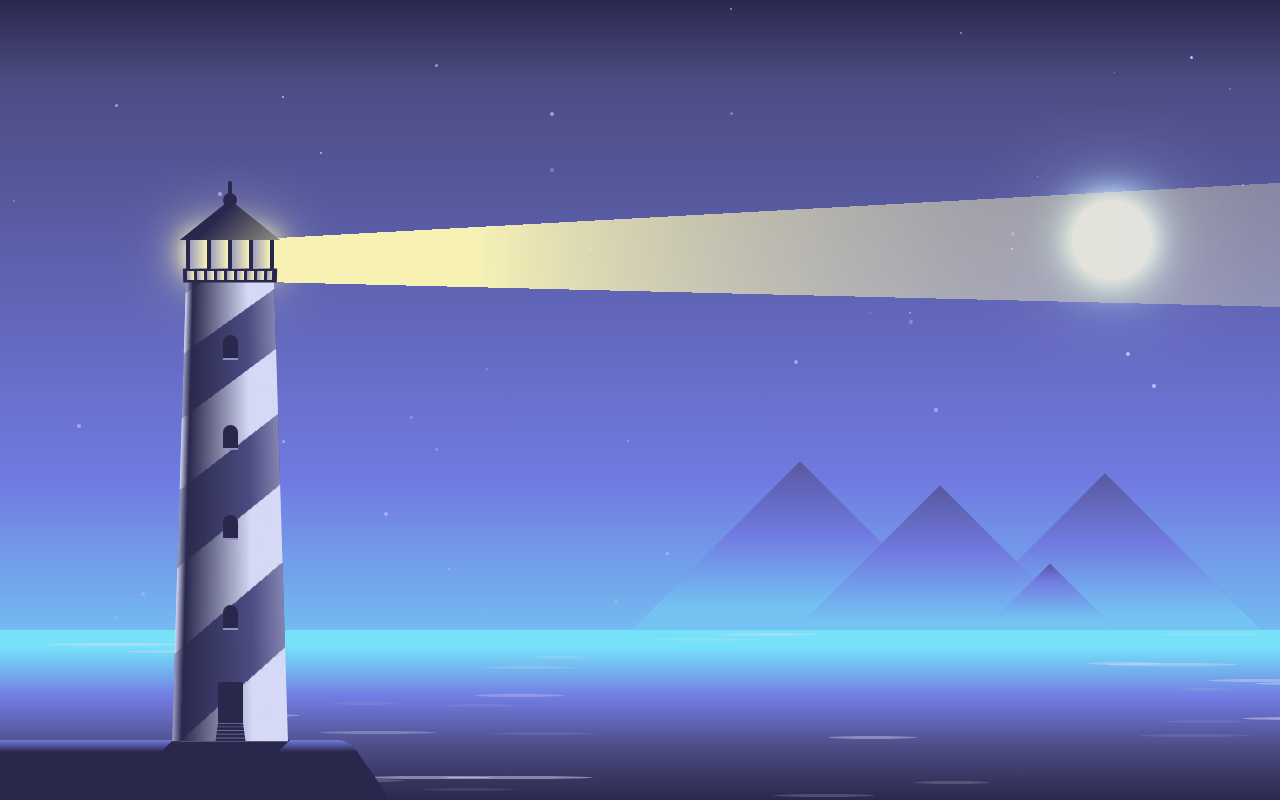
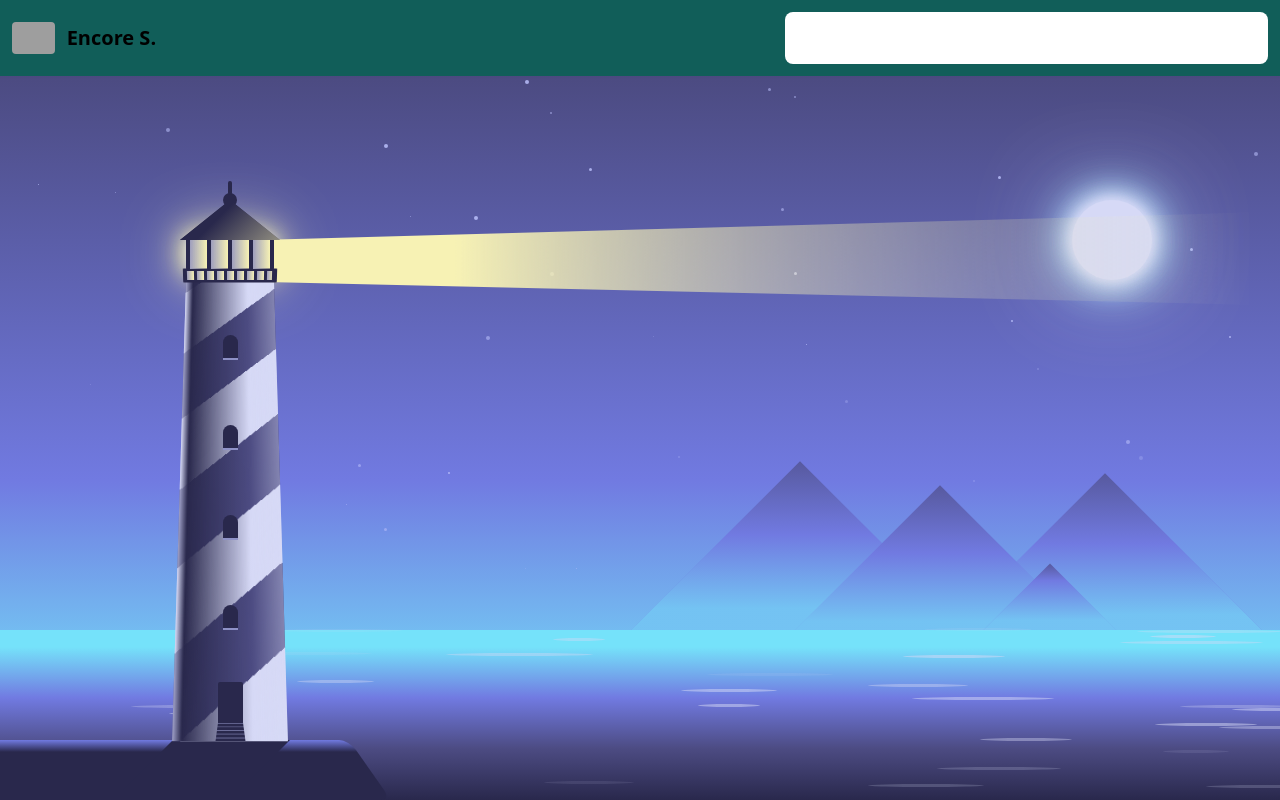
Before and after one commit to encoreshao/pure-CSS-animation, a Next.js app: page /animations/lighthouse in a window 1280 px wide. Built offline with nearby package versions, Linux system fonts and the light colour scheme; grey boxes are pictures that could not be loaded.

Commit message:
feat: add header and adjust page styles

```diff
--- a/pages/_app.tsx
+++ b/pages/_app.tsx
@@ -1,6 +1,7 @@
 import '../styles/globals.css'
 import type { AppProps } from 'next/app'
 import Head from 'next/head'
+import Header from './components/header'
 
 function MyApp({ Component, pageProps }: AppProps) {
 
@@ -10,6 +11,8 @@ function MyApp({ Component, pageProps }: AppProps) {
         <title>Encore S.</title>
         <meta name="description" content="Encore S. Profile - Generated by Tailwind & React" />
       </Head>
+
+      <Header />
       <Component {...pageProps} />
     </>
   )
--- a/pages/animations/lighthouse.tsx
+++ b/pages/animations/lighthouse.tsx
@@ -3,7 +3,13 @@ import { createGlobalStyle } from 'styled-components'
 import styles from '../../styles/animations/lighthouse.module.scss';
 
 const AbsoluteCSS = createGlobalStyle`
-  * {
+  nav {
+	  z-index: 2;
+	  position: absolute;
+    width: 100%;
+  }
+
+  #main div {
 	  position: absolute;
   }
 `
@@ -14,19 +20,19 @@ const Lighthouse = () => {
   const waves = Array.from({length: 30}, (_, i) => i + 1);
 
   return (
-    <div>
+    <div id="main">
       <AbsoluteCSS />
       <div className={styles.scene}>
       <div className={styles.background}>
         <div className={styles.stars}>
-          { stars.map((i, j) => { return <div className={styles.star} /> }) }
+          { stars.map((i) => (<div key={`star-${i}`} className={styles.star} /> )) }
         </div>
         <div className={styles.moon}></div>
         <div className={styles.mountains}>
-          { fours.map((i, j) => { return <div className={styles.mountain} /> }) }
+          { fours.map((i) => (<div key={`mountain-${i}`} className={styles.mountain} /> )) }
         </div>
         <div className={styles.sea}>
-          { waves.map((i, j) => { return <div className={styles.wave} /> }) }
+          { waves.map((i) => (<div key={`wave-${i}`} className={styles.wave} /> )) }
           <div className={styles.boat}>
             <div className={styles.sail}></div>
             <div className={styles.sail}></div>
@@ -56,7 +62,7 @@ const Lighthouse = () => {
             <div className={styles.glow}></div>
           </div>
           <div className={styles.windows}>
-            { fours.map((i, j) => { return <div className={styles.window} /> }) }
+            { fours.map((i) => (<div key={`window-${i}`} className={styles.window} /> )) }
           </div>
           <div className={styles.door}>
             <div className={styles.stairs}></div>
--- a/pages/animations/submarine.tsx
+++ b/pages/animations/submarine.tsx
@@ -1,8 +1,18 @@
+import { createGlobalStyle } from 'styled-components'
 import styles from '../../styles/animations/submarine.module.scss';
+
+const NavAbsoluteCSS = createGlobalStyle`
+  nav {
+	  z-index: 2;
+	  position: absolute;
+    width: 100%;
+  }
+`
 
 const Submarine = () => {
   return (
     <div className={styles.main}>
+      <NavAbsoluteCSS />
       <div className={styles.seaContainer}>
         <div className={styles.submarineContainer}>
           <div className={styles.light}></div>
--- /dev/null
+++ b/pages/components/header.tsx
@@ -0,0 +1,49 @@
+/* eslint-disable react/no-unknown-property */
+
+import Link from "next/link"
+
+/* eslint-disable @next/next/no-img-element */
+const Header = () => {
+  return (
+    <>
+      <nav className="flex items-center justify-between flex-wrap bg-teal-800 p-3">
+        <div className="container flex flex-wrap justify-between items-center mx-auto">
+          <a href="#" className="flex items-center">
+            <img src="https://avatars.githubusercontent.com/u/745929?v=4" className="mr-3 h-5 sm:h-8 rounded" alt="Encore S."></img>
+            <span className="self-center text-xl font-semibold whitespace-nowrap dark:text-white">Encore S.</span>
+          </a>
+          <button data-collapse-toggle="mobile-menu" type="button" className="inline-flex justify-center items-center ml-3 text-gray-400 rounded-lg md:hidden hover:text-gray-900 focus:outline-none focus:ring-2 focus:ring-blue-300 dark:text-gray-400 dark:hover:text-white dark:focus:ring-gray-500" aria-controls="mobile-menu-2" aria-expanded="false">
+            <span className="sr-only">Open main menu</span>
+            <svg className="w-6 h-6" aria-hidden="true" fill="currentColor" viewBox="0 0 20 20" xmlns="http://www.w3.org/2000/svg"><path fillRule="evenodd" d="M3 5a1 1 0 011-1h12a1 1 0 110 2H4a1 1 0 01-1-1zM3 10a1 1 0 011-1h12a1 1 0 110 2H4a1 1 0 01-1-1zM3 15a1 1 0 011-1h12a1 1 0 110 2H4a1 1 0 01-1-1z" clipRule="evenodd"></path></svg>
+          </button>
+          <div className="hidden w-full md:block md:w-auto" id="mobile-menu">
+            <ul className="text-white flex flex-col p-4 mt-4 bg-gray-50 rounded-lg border border-gray-100 md:flex-row md:space-x-8 md:mt-0 md:text-sm md:font-medium md:border-0 md:bg-white dark:bg-gray-800 md:dark:bg-gray-900 dark:border-gray-700">
+              <li>
+                <Link
+                  href='/'
+                  className="block py-2 pr-4 pl-3 text-white bg-blue-700 rounded md:bg-transparent md:text-blue-700 md:p-0 md:dark:text-white dark:bg-blue-600 md:dark:bg-transparent"
+                >
+                  Home
+                </Link>
+              </li>
+              {
+                ['coffee-machine', 'submarine', 'lighthouse', 'waves'].map((name) => (
+                  <li key={name}>
+                    <Link
+                      href={`/animations/${encodeURIComponent(name)}`}
+                      className="block py-2 pr-4 pl-3 text-gray-700 rounded hover:bg-gray-100 md:hover:bg-transparent md:border-0 md:hover:text-blue-700 md:p-0 dark:text-gray-400 md:dark:hover:text-white dark:hover:bg-gray-700 dark:hover:text-white md:dark:hover:bg-transparent"
+                    >
+                      <a>{name}</a>
+                    </Link>
+                  </li>
+                ))
+              }
+            </ul>
+          </div>
+        </div>
+      </nav>
+    </>
+  )
+}
+
+export default Header
--- a/pages/index.tsx
+++ b/pages/index.tsx
@@ -1,6 +1,7 @@
 /* eslint-disable jsx-a11y/alt-text */
 /* eslint-disable @next/next/no-img-element */
 import type { NextPage } from 'next'
+import Link from 'next/link';
 import { useEffect } from 'react'
 import styles from '../styles/index.module.css'
 
@@ -51,19 +52,23 @@ const HomePage: NextPage = () => {
     <>
       <main className={styles.main}>
         <div className="max-w-4xl flex items-center h-auto lg:h-screen flex-wrap mx-auto my-32 lg:my-0">
-          <div id="profile" className="w-full lg:w-3/5 rounded-lg lg:rounded-l-lg lg:rounded-r-none shadow-3xl bg-white opacity-75 mx-6 lg:mx-0">
+          <div id="profile" className="w-full lg:w-3/5 rounded-lg lg:rounded-l-lg lg:rounded-r-none shadow-3xl bg-white opacity-80 mx-6 lg:mx-0">
             <div className="p-4 md:p-12 text-center lg:text-left">
               <div className="block lg:hidden rounded-full shadow-xl mx-auto -mt-16 h-48 w-48 bg-cover bg-center" style={{
                 backgroundImage: `url('https://avatars.githubusercontent.com/u/745929?v=4')`
               }}></div>
 
-              <h1 className="text-3xl font-bold pt-8 lg:pt-0">Encore S.</h1>
+              <h1 className="flex justify-between text-3xl font-bold">
+                Encore S.
+
+                <button className="js-change-theme focus:outline-none text-right-0" onClick={toggleMode}>🌙</button>
+              </h1>
               <div className="mx-auto lg:mx-0 w-4/5 pt-3 border-b-2 border-green-500 opacity-25"></div>
               <p className="pt-4 text-base font-bold flex items-center justify-center lg:justify-start">
                 <svg className="h-4 fill-current text-green-700 pr-4" xmlns="http://www.w3.org/2000/svg" viewBox="0 0 20 20">
                   <path d="M9 12H1v6a2 2 0 0 0 2 2h14a2 2 0 0 0 2-2v-6h-8v2H9v-2zm0-1H0V5c0-1.1.9-2 2-2h4V2a2 2 0 0 1 2-2h4a2 2 0 0 1 2 2v1h4a2 2 0 0 1 2 2v6h-9V9H9v2zm3-8V2H8v1h4z"/>
                 </svg>
-                Lead Software Engineer
+                Lead Software Engineer | Researcher
               </p>
               <p className="pt-2 text-gray-600 text-xs lg:text-sm flex items-center justify-center lg:justify-start">
                 <svg className="h-4 fill-current text-green-700 pr-4" xmlns="http://www.w3.org/2000/svg" viewBox="0 0 20 20">
@@ -71,16 +76,11 @@ const HomePage: NextPage = () => {
                 </svg>
                 Shanghai, China
               </p>
-              <p className="pt-2 text-sm">
-                I BUILD AWESOME WEB APPS AND TOOLS.
+              <p className="pt-2 text-md text-gray">
+                Explore new technologies and develop software solutions and quick hacks.
               </p>
 
-              <div className="pt-2 pb-2">
-                <button
-                  className="bg-green-700 hover:bg-green-900 text-white font-bold py-2 px-4 rounded-full"
-                >
-                  Get In Touch
-                </button>
+              <div className="pt-6 pb-4">
               </div>
 
               <div className="mt-6 pb-16 lg:pb-0 w-4/5 lg:w-full mx-auto flex flex-wrap items-center justify-between">
@@ -130,9 +130,6 @@ const HomePage: NextPage = () => {
               className="object-cover rounded-none lg:rounded-lg lg:rounded-l-none shadow-3xl hidden lg:block"
             ></img>
           </div>
-            <div className="absolute top-0 right-0 h-12 w-18 p-4">
-            <button className="js-change-theme focus:outline-none" onClick={toggleMode}>🌙</button>
-          </div>
         </div>
       </main>
     </>
--- a/styles/animations/submarine.module.scss
+++ b/styles/animations/submarine.module.scss
@@ -13,11 +13,6 @@ $lightColor: #817E97;
 $seaGroundColor1:#0c0051;
 $seaGroundColor2:#08003b;
 //sizes
-
-.main {
-  background:#130560;
-  overflow:hidden;
-}
 
 .seaContainer {
   position: absolute;
```
